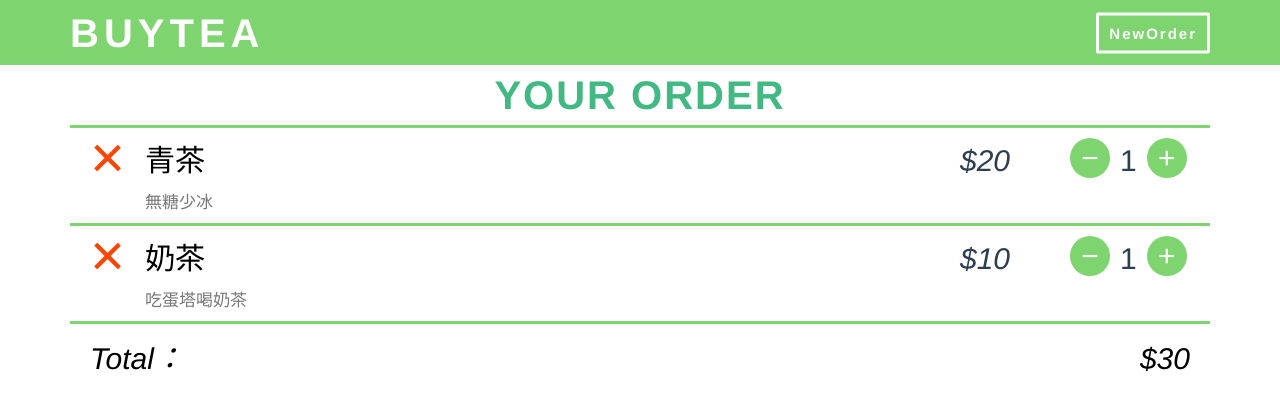
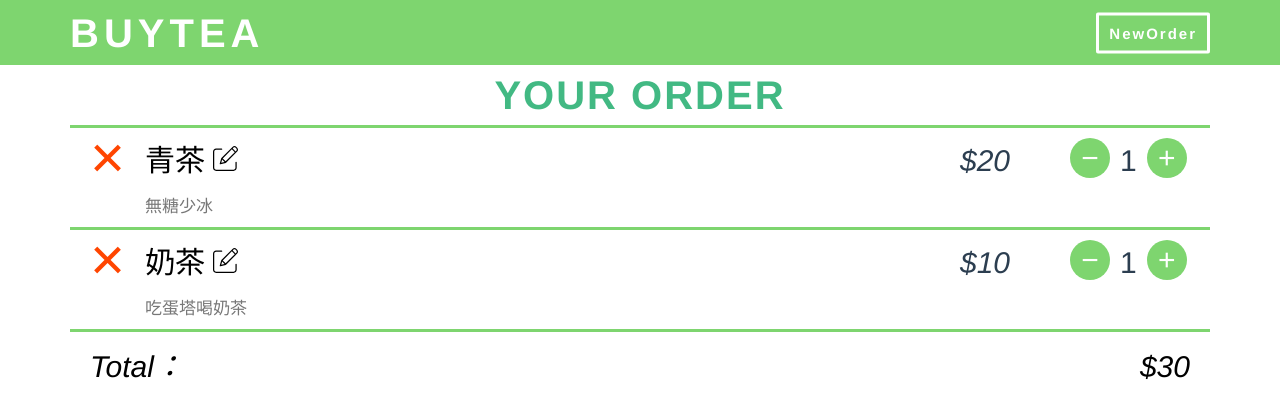
Before and after one commit to jyun9504/BuyTea, a Vue app: page / in a window 1280 px wide. Shown: the top 418 px of the page. Built offline with nearby package versions, Linux system fonts and the light colour scheme.

Commit message:
finish edit

```diff
--- a/src/App.vue
+++ b/src/App.vue
@@ -11,6 +11,7 @@
         v-for="order in orders"
         :key="order.id"
         :order="order"
+        @handleEdit="handleEdit"
       />
     </main>
     <div class="footer" v-show="orders.length > 0">
@@ -21,6 +22,8 @@
       v-show="isPopupShow"
       @togglePopup="togglePopup"
       @submit="addOrder"
+      @edit="editOrder"
+      :type="popupType"
     >
       <OrderForm
         :isWarningShow="isWarningShow"
@@ -56,6 +59,8 @@ export default {
     return {
       isPopupShow: false,
       isWarningShow: false,
+      popupType: 'add',
+      orderID: '',
       newName: '',
       newDescription: '',
       newPrice: 20,
@@ -78,7 +83,8 @@ export default {
     }
   },
   methods: {
-    togglePopup() {
+    togglePopup(type = 'add') {
+      this.popupType = type;
       this.isPopupShow = !this.isPopupShow;
     },
     addOrder() {
@@ -98,6 +104,18 @@ export default {
       this.clearForm();
       this.togglePopup();
     },
+    editOrder() {
+      const data = {
+        id: this.orderID,
+        name: this.newName,
+        description: this.newDescription,
+        price: this.newPrice,
+        quantity: this.newQuantity
+      }
+      this.$store.commit('updateOrder', data)
+      this.clearForm();
+      this.togglePopup();
+    },
     randomId() {
       return Math.random().toString(36).substr(2);
     },
@@ -106,6 +124,14 @@ export default {
       this.newDescription = '';
       this.newPrice = 20;
       this.newQuantity = 1;
+    },
+    handleEdit(data) {
+      this.orderID = data.id;
+      this.newName = data.name;
+      this.newDescription = data.description;
+      this.newPrice = data.price;
+      this.newQuantity = data.quantity;
+      this.togglePopup('edit');
     }
   }
 }
--- a/src/components/orderCard.vue
+++ b/src/components/orderCard.vue
@@ -4,7 +4,12 @@
       <a class="btn btn--cancel" href="#" @click="removeOrder">×</a>
     </div>
     <div class="content">
-      <h1 class="content__name">{{ order.name }}</h1>
+      <h1 class="content__name">
+        {{ order.name }}
+        <a class="btn btn--edit" @click="$emit('handleEdit', order)" href="#" >
+          <img class="btn--edit-img" src="../assets/imgs/edit.svg" alt="Edit">
+        </a>
+      </h1>
       <p class="content__description">{{ order.description }}</p>
     </div>
     <div class="price">
@@ -118,5 +123,10 @@ export default {
     margin: 0 1rem;
     background-color: $color-green-light;
   }
+
+  &--edit-img {
+      height: 2.5rem;
+      width: 2.5rem;
+  }
 }
 </style>
--- a/src/components/popup.vue
+++ b/src/components/popup.vue
@@ -9,7 +9,7 @@
         <slot></slot>
       </div>
       <div class="popup__footer">
-        <a href="#" class="btn btn--send" @click="$emit('submit')">送出</a>
+        <a href="#" class="btn btn--send" @click="$emit(type === 'add' ? 'submit' : 'edit')">送出</a>
       </div>
     </div>
 	</div>
@@ -17,7 +17,12 @@
 
 <script>
 export default {
-
+	props: {
+      type: {
+        type: String,
+        default: 'add'
+      }
+    }
 }
 </script>
 
--- a/src/store/mutations.js
+++ b/src/store/mutations.js
@@ -1,5 +1,6 @@
 const mutations = {
   updateOrder (state, data) {
+    console.log(state, data);
     state.orders = state.orders.map(el => {
       return el.id === data.id ? data : el
     })
```
Also changed, not shown: src/assets/imgs/edit.svg (added).
